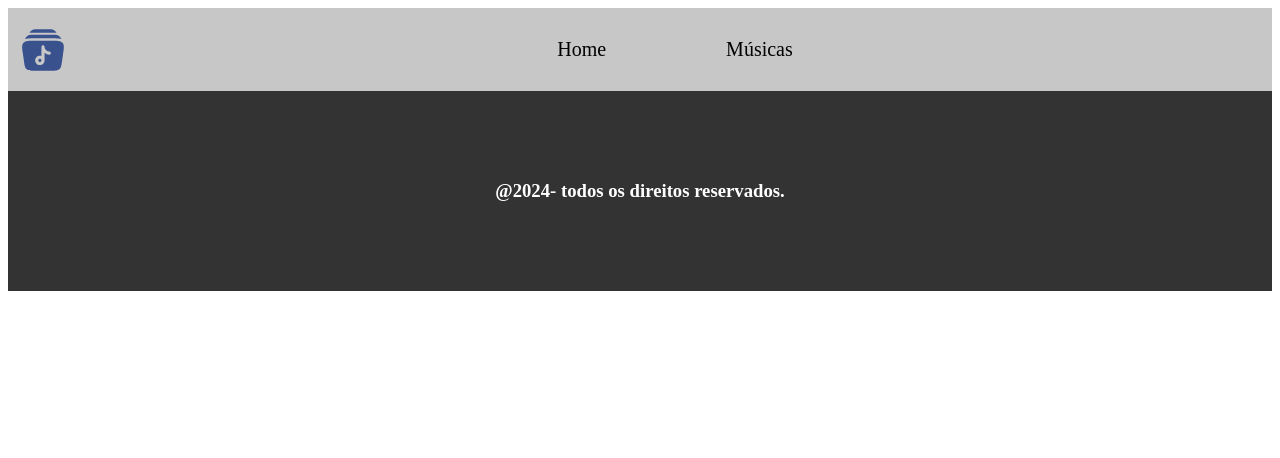
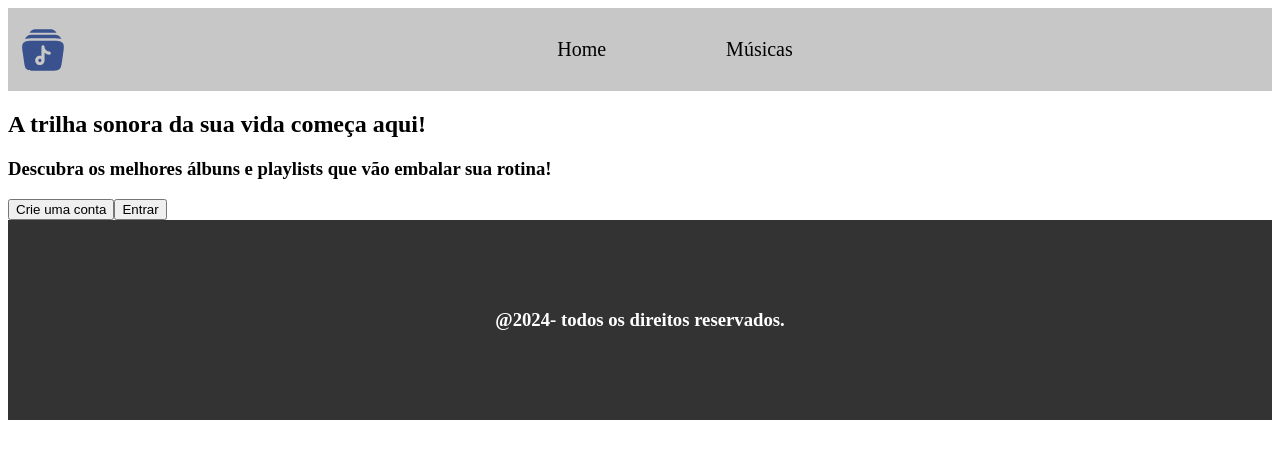
Before and after one commit to Pedro-Josue/loja-musicas, a React (Vite) app: page / in a window 1280 px wide. Shown: the top 458 px of the page. Built offline with nearby package versions, Linux system fonts and the light colour scheme.

Commit message:
Adicionando os item da home, sem css

```diff
--- a/src/components/Nav.jsx
+++ b/src/components/Nav.jsx
@@ -15,5 +15,4 @@ const Nav=()=>{
         </NavStyle>
     )
 }
-
 export default Nav
--- /dev/null
+++ b/src/css/HomeStyle.jsx
@@ -0,0 +1,6 @@
+import styled from "styled-components";
+
+export const HomeStyle = styled.section`
+
+
+`
--- a/src/routes/Home.jsx
+++ b/src/routes/Home.jsx
@@ -1,8 +1,17 @@
+import { HomeStyle } from "../css/HomeStyle"
+
 const Home=()=>{
     return(
-        <>
-
-        </>
+        <HomeStyle>
+            <div className="home">
+                <h1>A trilha sonora da sua vida começa aqui!</h1>
+                <h3>Descubra os melhores álbuns e playlists que vão embalar sua rotina!</h3>
+                <div className="btn-home">
+                    <button>Crie uma conta</button>
+                    <button id="btn-entrar">Entrar</button>
+                </div>
+            </div>
+        </HomeStyle>
     )
 }
 
```
